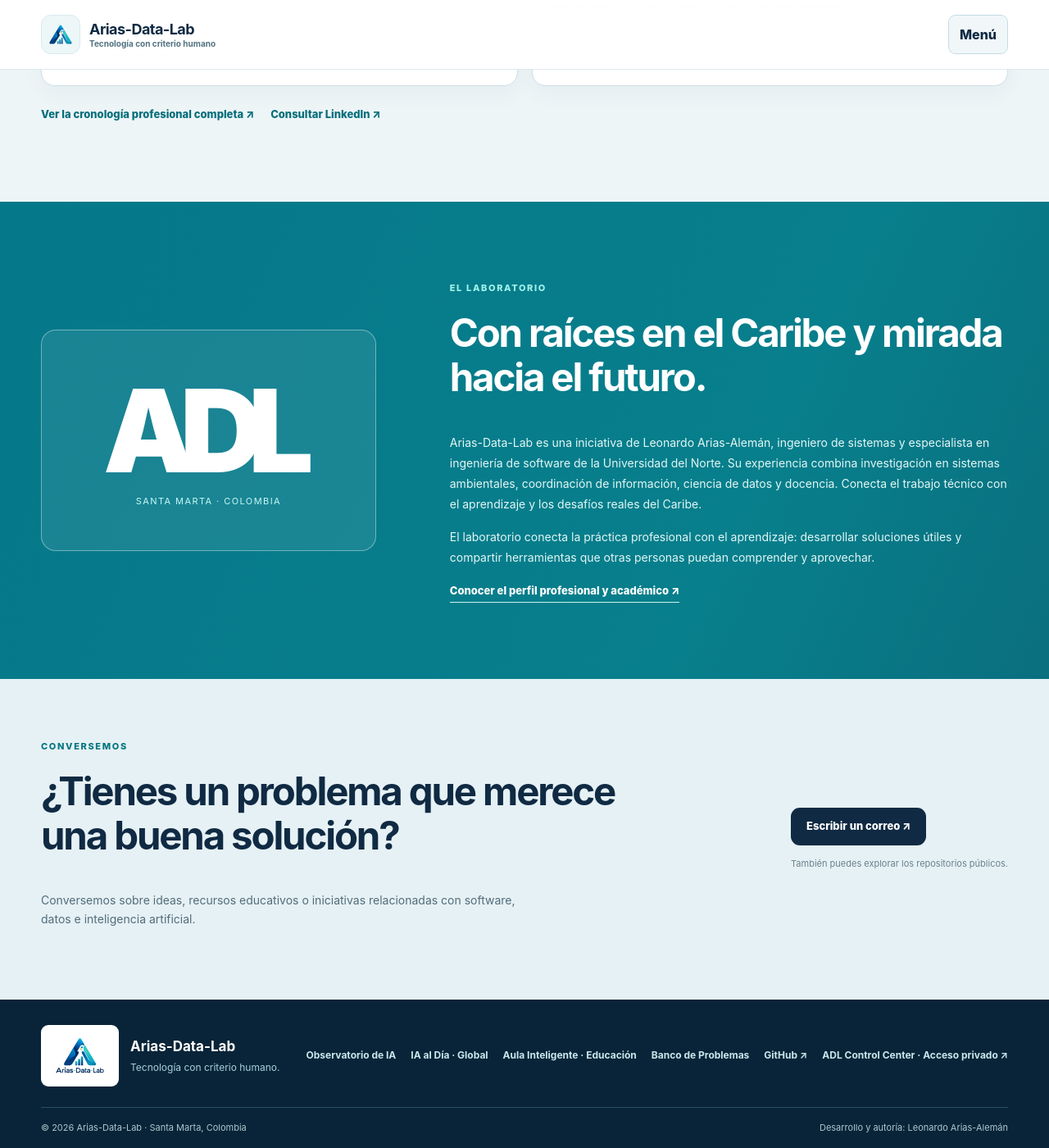
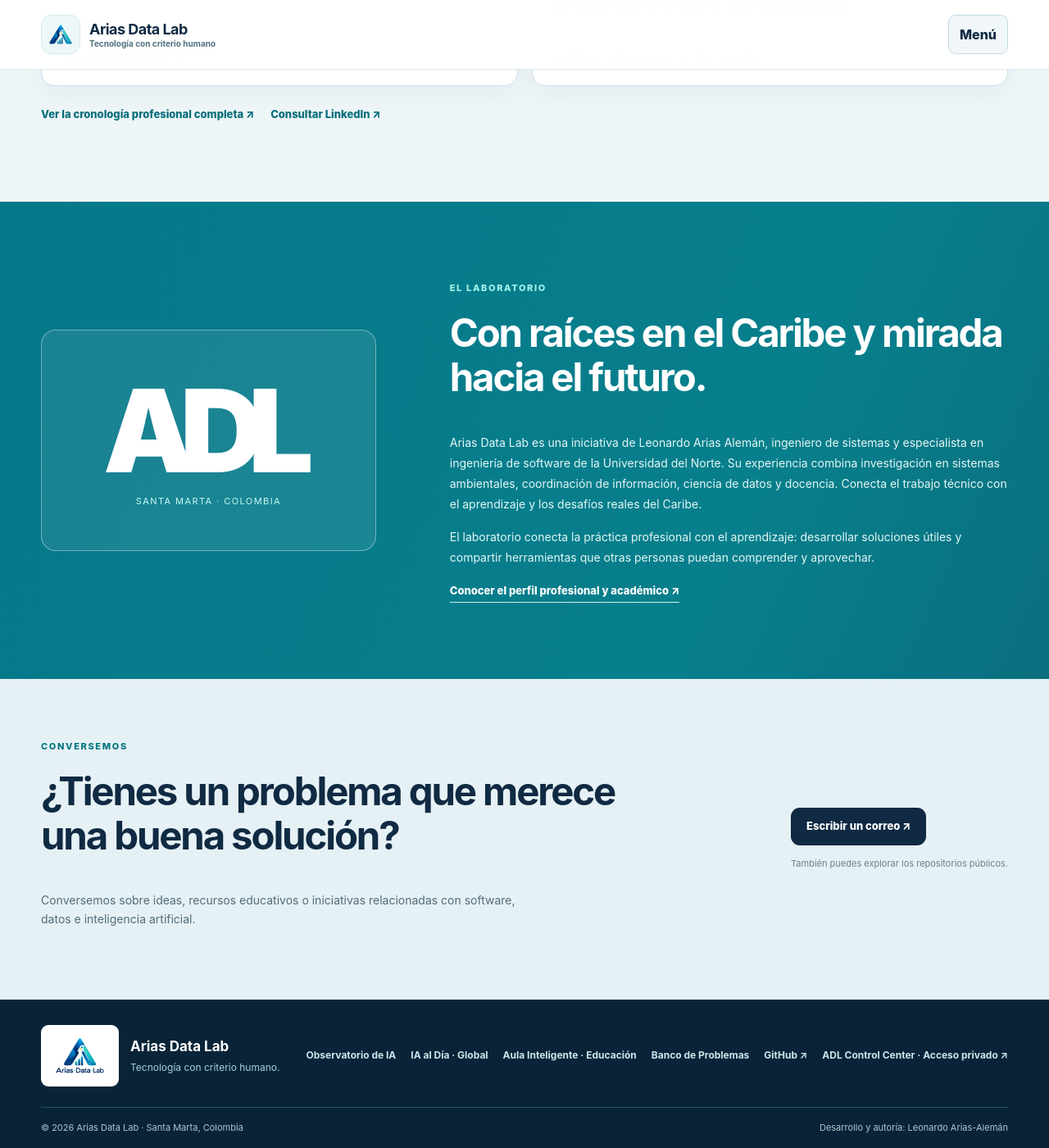
Before and after one commit to ljarias/ljarias.github.io, a Jekyll site: the page index.html, which Jekyll copies as it is, in a window 1280 px wide and 1400 px high, scrolled down 6437 px. Shown: the whole window at 82% size. Built offline with Jekyll 4.4.1, drawn with Linux system fonts in a browser that asks for light colours; some of the changed text lies outside the part shown.

Commit message:
fix(brand): unificar nombre visible Arias Data Lab en portada aprobada

```diff
--- a/index.html
+++ b/index.html
@@ -20,7 +20,7 @@ if (location.hash === "#ultimas" || location.hash === "#infografias") {
 <body>
 <a class="skip-link" href="#contenido">Saltar al contenido principal</a>
 <header class="site-header"><div class="container header-row">
-<a href="#inicio" class="site-brand" aria-label="Inicio: Leonardo Arias Alemán y Arias Data Lab"><span class="brand-icon"><img src="assets/brand/logo/v4.0/ADL_isotipo-cuadrado_EDITABLE_v4.0.svg" alt="" width="38" height="38"></span><span class="brand-label"><strong>Arias-Data-Lab</strong><small>Tecnología con criterio humano</small></span></a>
+<a href="#inicio" class="site-brand" aria-label="Inicio: Leonardo Arias Alemán y Arias Data Lab"><span class="brand-icon"><img src="assets/brand/logo/v4.0/ADL_isotipo-cuadrado_EDITABLE_v4.0.svg" alt="" width="38" height="38"></span><span class="brand-label"><strong>Arias Data Lab</strong><small>Tecnología con criterio humano</small></span></a>
 <nav class="primary-nav adl-site-nav" aria-label="Navegación principal"><a href="#trayectoria">Trayectoria</a><a href="#enfoque">Servicios</a><a href="portafolio/">Proyectos y soluciones</a><a href="#proyectos">Conocimiento</a><a href="#contacto">Contacto</a></nav><details class="adl-menu"><summary>Menú</summary><nav aria-label="Navegación móvil"><a href="#trayectoria">Trayectoria</a><a href="#enfoque">Servicios</a><a href="portafolio/">Proyectos y soluciones</a><a href="#proyectos">Conocimiento</a><a href="#contacto">Contacto</a></nav></details>
 </div></header>
 <main id="contenido">
@@ -30,7 +30,7 @@ if (location.hash === "#ultimas" || location.hash === "#infografias") {
 <p class="hero-intro">Soy ingeniero de sistemas, especialista en ingeniería de software, científico de datos y docente. Desde Santa Marta integro desarrollo tecnológico, investigación aplicada y educación a través de Arias Data Lab. Parte de mis proyectos son pilotos educativos e institucionales, no productos comerciales.</p>
 <div class="hero-actions"><a class="button button-primary" href="portafolio/">Explorar proyectos <span aria-hidden="true">↗</span></a><a class="button button-outline" href="#enfoque">Conocer servicios <span aria-hidden="true">↓</span></a></div>
 <p class="hero-place"><span class="presence-dot" aria-hidden="true"></span> Santa Marta · Caribe colombiano · Tecnología con propósito</p></div>
-<div class="hero-side"><div class="logo-panel"><span class="panel-top">✳ &nbsp; INGENIERÍA · INVESTIGACIÓN · EDUCACIÓN</span><div class="hero-logo"><img src="assets/brand/logo/v4.0/ADL_logo-maestro-color_EDITABLE_v4.0.svg" alt="Logotipo aprobado de Arias-Data-Lab: A geométrica azul y turquesa, tres nodos y barras de datos" width="480" height="360" fetchpriority="high"></div><div class="panel-caption"><span>Arias-Data-Lab</span><span>ORIGINAL · ADL</span></div></div><div class="floating-note"><span aria-hidden="true">✦</span><div><strong>La tecnología es el medio.</strong><small>Las personas y sus decisiones son el propósito.</small></div></div></div>
+<div class="hero-side"><div class="logo-panel"><span class="panel-top">✳ &nbsp; INGENIERÍA · INVESTIGACIÓN · EDUCACIÓN</span><div class="hero-logo"><img src="assets/brand/logo/v4.0/ADL_logo-maestro-color_EDITABLE_v4.0.svg" alt="Logotipo aprobado de Arias Data Lab: A geométrica azul y turquesa, tres nodos y barras de datos" width="480" height="360" fetchpriority="high"></div><div class="panel-caption"><span>Arias Data Lab</span><span>ORIGINAL · ADL</span></div></div><div class="floating-note"><span aria-hidden="true">✦</span><div><strong>La tecnología es el medio.</strong><small>Las personas y sus decisiones son el propósito.</small></div></div></div>
 </div></section>
 <section class="adl-ecosystem section-padding" id="ecosistema" aria-labelledby="ecos-title"><div class="container">
 <div class="section-head"><div><p class="eyebrow dark">NUESTRO ECOSISTEMA</p><h2 id="ecos-title">Encuentra las soluciones que necesitas.</h2></div><p>Conoce investigaciones, pilotos educativos, soluciones institucionales y servicios profesionales. No todos los desarrollos son productos comerciales; cada proyecto debe indicar su finalidad y disponibilidad.</p></div>
@@ -91,8 +91,8 @@ if (location.hash === "#ultimas" || location.hash === "#infografias") {
 </div>
 <div class="career-links"><a href="banco-problemas-caribe/acerca-de.html#cronologia">Ver la cronología profesional completa ↗</a><a href="https://www.linkedin.com/in/ljarias" target="_blank" rel="noopener noreferrer">Consultar LinkedIn ↗</a></div>
 </div></section>
-<section class="about-section section-padding" id="acerca" aria-labelledby="about-title"><div class="container about-layout"><div class="about-monogram"><strong>ADL</strong><span>SANTA MARTA · COLOMBIA</span></div><div class="about-copy"><p class="eyebrow">EL LABORATORIO</p><h2 id="about-title">Con raíces en el Caribe y mirada hacia el futuro.</h2><p>Arias-Data-Lab es una iniciativa de Leonardo Arias-Alemán, ingeniero de sistemas y especialista en ingeniería de software de la Universidad del Norte. Su experiencia combina investigación en sistemas ambientales, coordinación de información, ciencia de datos y docencia. Conecta el trabajo técnico con el aprendizaje y los desafíos reales del Caribe.</p><p>El laboratorio conecta la práctica profesional con el aprendizaje: desarrollar soluciones útiles y compartir herramientas que otras personas puedan comprender y aprovechar.</p><a class="text-link" href="banco-problemas-caribe/acerca-de.html">Conocer el perfil profesional y académico ↗</a></div></div></section>
-<section class="contact-section" id="contacto" aria-labelledby="contact-title"><div class="container contact-layout"><div><p class="eyebrow dark">CONVERSEMOS</p><h2 id="contact-title">¿Tienes un problema que merece una buena solución?</h2><p>Conversemos sobre ideas, recursos educativos o iniciativas relacionadas con software, datos e inteligencia artificial.</p></div><div class="contact-actions"><a class="button contact-button" href="mailto:ljarias@gmail.com?subject=Contacto%20desde%20Arias-Data-Lab">Escribir un correo ↗</a><small>También puedes explorar los repositorios públicos.</small></div></div></section>
+<section class="about-section section-padding" id="acerca" aria-labelledby="about-title"><div class="container about-layout"><div class="about-monogram"><strong>ADL</strong><span>SANTA MARTA · COLOMBIA</span></div><div class="about-copy"><p class="eyebrow">EL LABORATORIO</p><h2 id="about-title">Con raíces en el Caribe y mirada hacia el futuro.</h2><p>Arias Data Lab es una iniciativa de Leonardo Arias Alemán, ingeniero de sistemas y especialista en ingeniería de software de la Universidad del Norte. Su experiencia combina investigación en sistemas ambientales, coordinación de información, ciencia de datos y docencia. Conecta el trabajo técnico con el aprendizaje y los desafíos reales del Caribe.</p><p>El laboratorio conecta la práctica profesional con el aprendizaje: desarrollar soluciones útiles y compartir herramientas que otras personas puedan comprender y aprovechar.</p><a class="text-link" href="banco-problemas-caribe/acerca-de.html">Conocer el perfil profesional y académico ↗</a></div></div></section>
+<section class="contact-section" id="contacto" aria-labelledby="contact-title"><div class="container contact-layout"><div><p class="eyebrow dark">CONVERSEMOS</p><h2 id="contact-title">¿Tienes un problema que merece una buena solución?</h2><p>Conversemos sobre ideas, recursos educativos o iniciativas relacionadas con software, datos e inteligencia artificial.</p></div><div class="contact-actions"><a class="button contact-button" href="mailto:ljarias@gmail.com?subject=Contacto%20desde%20Arias Data Lab">Escribir un correo ↗</a><small>También puedes explorar los repositorios públicos.</small></div></div></section>
 </main>
-<footer class="site-footer"><div class="container footer-main"><div class="footer-logo"><img src="assets/brand/logo/v4.0/ADL_logo-maestro-color_EDITABLE_v4.0.svg" alt="Arias-Data-Lab" width="120" height="90" loading="lazy"><div><strong>Arias-Data-Lab</strong><p>Tecnología con criterio humano.</p></div></div><nav aria-label="Enlaces del pie de página"><a href="observatorio-ia/">Observatorio de IA</a><a href="ia-al-dia/">IA al Día · Global</a><a href="aula-inteligente/">Aula Inteligente · Educación</a><a href="banco-problemas-caribe/">Banco de Problemas</a><a href="https://github.com/ljarias" target="_blank" rel="noopener noreferrer">GitHub ↗</a><a href="https://adl-control-center.vercel.app/" target="_blank" rel="noopener noreferrer">ADL Control Center · Acceso privado ↗</a></nav></div><div class="container footer-bottom"><span>© 2026 Arias-Data-Lab · Santa Marta, Colombia</span><span>Desarrollo y autoría: Leonardo Arias-Alemán</span></div></footer>
+<footer class="site-footer"><div class="container footer-main"><div class="footer-logo"><img src="assets/brand/logo/v4.0/ADL_logo-maestro-color_EDITABLE_v4.0.svg" alt="Arias Data Lab" width="120" height="90" loading="lazy"><div><strong>Arias Data Lab</strong><p>Tecnología con criterio humano.</p></div></div><nav aria-label="Enlaces del pie de página"><a href="observatorio-ia/">Observatorio de IA</a><a href="ia-al-dia/">IA al Día · Global</a><a href="aula-inteligente/">Aula Inteligente · Educación</a><a href="banco-problemas-caribe/">Banco de Problemas</a><a href="https://github.com/ljarias" target="_blank" rel="noopener noreferrer">GitHub ↗</a><a href="https://adl-control-center.vercel.app/" target="_blank" rel="noopener noreferrer">ADL Control Center · Acceso privado ↗</a></nav></div><div class="container footer-bottom"><span>© 2026 Arias Data Lab · Santa Marta, Colombia</span><span>Desarrollo y autoría: Leonardo Arias-Alemán</span></div></footer>
 </body></html>
```
